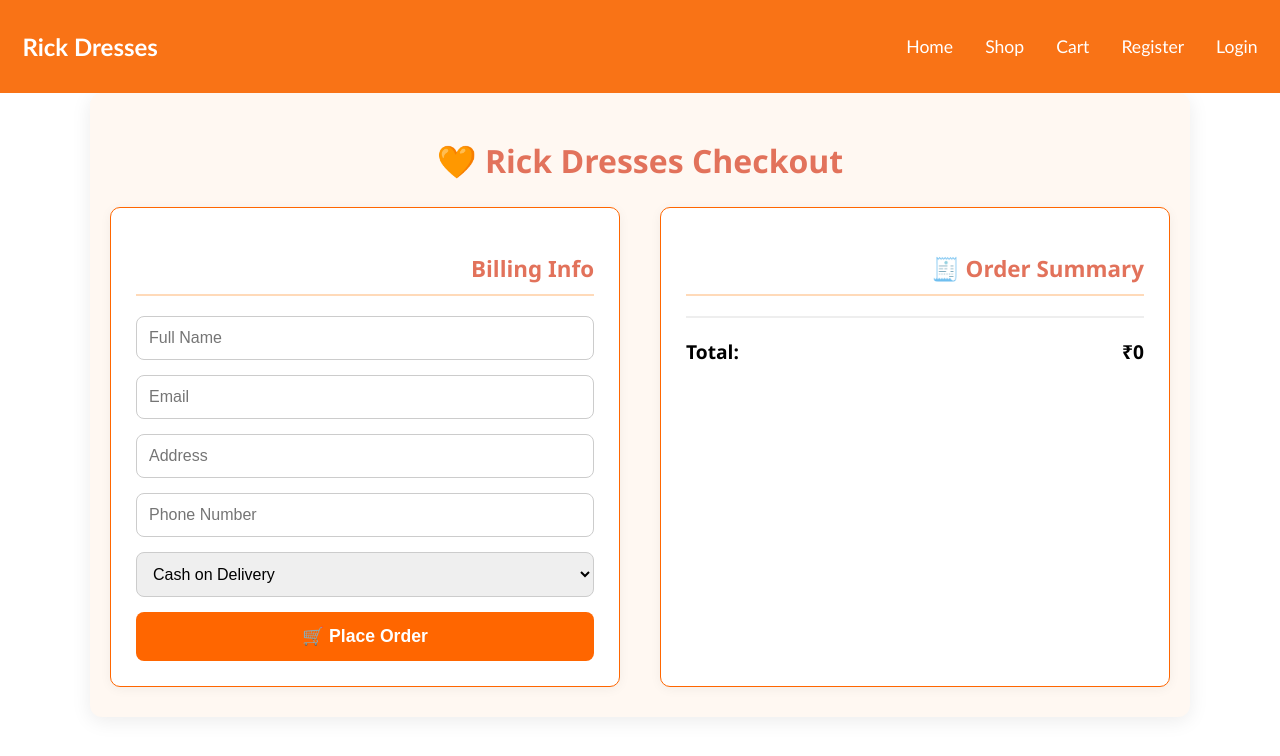
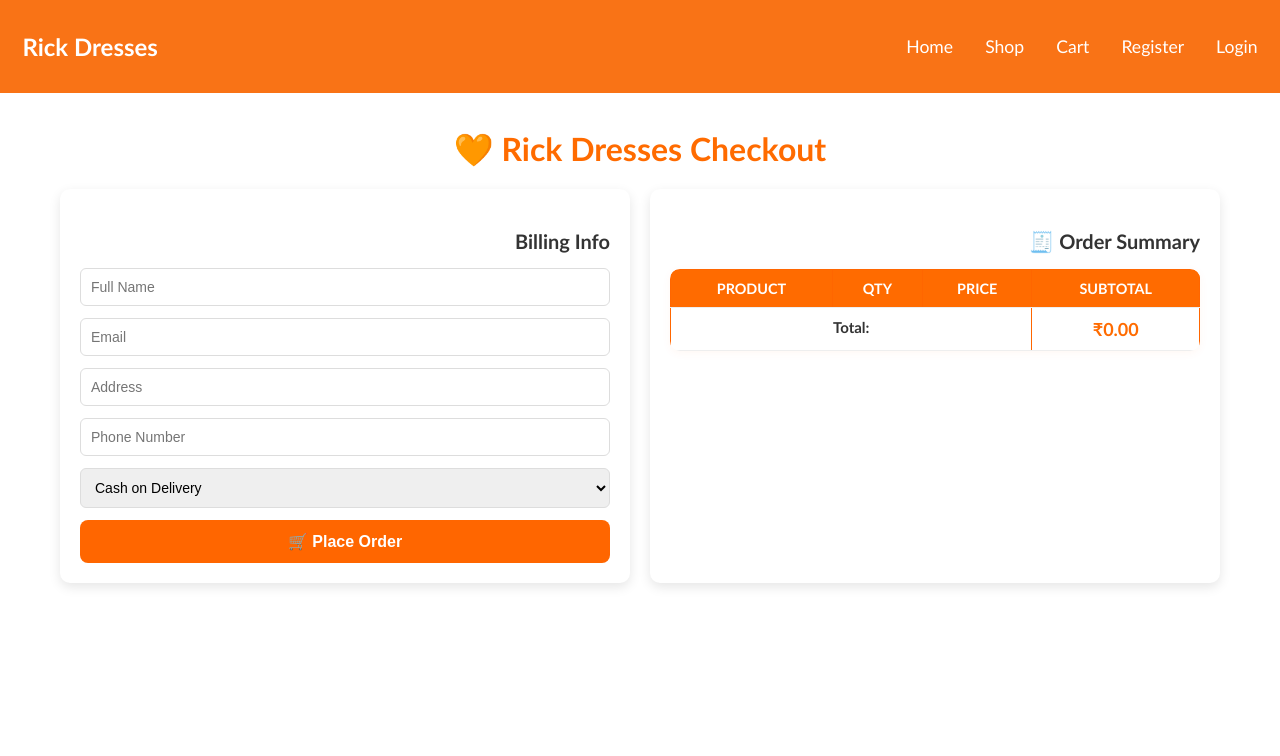
Before and after one commit to rick2k2/rickdresses, a React (Create React App) app: page /checkout in a window 1280 px wide. Shown: the top 756 px of the page. Built offline with nearby package versions, Linux system fonts and the light colour scheme.

Commit message:
updated paymrnt price on frontend

```diff
--- a/src/pages/Checkout.jsx
+++ b/src/pages/Checkout.jsx
@@ -135,20 +135,34 @@ const Checkout = () => {
 
         <div className="checkout-summary">
           <h3>🧾 Order Summary</h3>
-          {cartItems.map((item, idx) => (
-            <div key={idx} className="summary-item">
-              <span>
-                *{item.name} - [₹ {Math.round(item.finalPrice)} ×{" "}
-                {item.quantity}] =
-              </span>
-              <span>₹{item.finalPrice * item.quantity}</span>
-            </div>
-          ))}
-          <hr />
-          <div className="summary-total">
-            <strong>Total:</strong>
-            <strong>₹{total}</strong>
-          </div>
+          <table className="summary-table">
+            <thead>
+              <tr>
+                <th>Product</th>
+                <th>Qty</th>
+                <th>Price</th>
+                <th>Subtotal</th>
+              </tr>
+            </thead>
+            <tbody>
+              {cartItems.map((item, idx) => (
+                <tr key={idx}>
+                  <td>{item.name}</td>
+                  <td>{item.quantity}</td>
+                  <td>₹{Math.round(item.finalPrice)}</td>
+                  <td>₹{(item.finalPrice * item.quantity).toFixed(2)}</td>
+                </tr>
+              ))}
+            </tbody>
+            <tfoot>
+              <tr>
+                <td colSpan="3" className="total-label">
+                  Total:
+                </td>
+                <td className="total-amount">₹{total.toFixed(2)}</td>
+              </tr>
+            </tfoot>
+          </table>
         </div>
       </div>
     </div>
--- a/src/pages/OrderSuccess.jsx
+++ b/src/pages/OrderSuccess.jsx
@@ -13,7 +13,7 @@ const OrderSuccess = () => {
 
   const { items, form } = orderDetails;
 
-  // 🟢 Correct total calculation using finalPrice
+  // 🟢 Total Calculation
   const total = items.reduce(
     (acc, item) => acc + (item.finalPrice || item.price) * item.quantity,
     0
@@ -23,26 +23,58 @@ const OrderSuccess = () => {
     <div className="order_success_container">
       <div className="order_card">
         <h2>🎉 Order Confirmed!</h2>
+        <p className="success-subtitle">
+          Thank you, <strong>{form.name}</strong>! Your order has been placed
+          successfully.
+        </p>
+
+        <div className="customer-info">
           <p>
-          <strong>Name:</strong> {form.name}
+            <strong>📞 Phone:</strong> {form.phone}
           </p>
           <p>
-          <strong>Phone:</strong> {form.phone}
+            <strong>🏠 Address:</strong> {form.address}
           </p>
-        <p>
-          <strong>Address:</strong> {form.address}
-        </p>
+        </div>
 
-        <h3>🛍️ Items:</h3>
+        <h3>🛍️ Order Summary</h3>
+
+        {/* Modern Table for Items */}
+        <div className="table-wrapper">
+          <table className="order-table">
+            <thead>
+              <tr>
+                <th>#</th>
+                <th>Item</th>
+                <th>Price (₹)</th>
+                <th>Qty</th>
+                <th>Subtotal (₹)</th>
+              </tr>
+            </thead>
+            <tbody>
               {items.map((item, i) => (
-          <p key={i}>
-            *{item.name} - [₹ {Math.round(item.finalPrice)}× {item.quantity}] =
-            ₹{(item.finalPrice || item.price) * item.quantity}
-          </p>
+                <tr key={i}>
+                  <td>{i + 1}</td>
+                  <td>{item.name}</td>
+                  <td>{Math.round(item.finalPrice || item.price)}</td>
+                  <td>{item.quantity}</td>
+                  <td>{(item.finalPrice || item.price) * item.quantity}</td>
+                </tr>
               ))}
+            </tbody>
+            <tfoot>
+              <tr>
+                <td colSpan="4" className="total-label">
+                  Total Paid
+                </td>
+                <td className="total-price">₹{total}</td>
+              </tr>
+            </tfoot>
+          </table>
+        </div>
 
-        <h3>Total Paid: ₹{total}</h3>
-
+        {/* Action Buttons */}
+        <div className="order-buttons">
           <button
             className="view_order_history_btn"
             onClick={() => navigate("/order-history")}
@@ -58,6 +90,7 @@ const OrderSuccess = () => {
           </button>
         </div>
       </div>
+    </div>
   );
 };
 
--- a/src/styles/Checkout.css
+++ b/src/styles/Checkout.css
@@ -1,115 +1,121 @@
 .checkout-container {
-  max-width: 1100px;
-  margin: 0 auto;
-  padding: 30px 20px;
-  font-family: "Segoe UI", sans-serif;
-  color: #333;
-  background-color: #fff8f2;
-  border-radius: 12px;
-  box-shadow: 0 4px 20px rgba(0, 0, 0, 0.08);
+  padding: 20px;
+  max-width: 1200px;
+  margin: auto;
+  font-family: "Gill Sans", "Gill Sans MT", Calibri, "Trebuchet MS", sans-serif;
 }
 
 .checkout-container h2 {
   text-align: center;
-  margin-bottom: 25px;
-  color: #e2725b;
-  font-size: 2rem;
-  font-weight: bold;
+  color: #ff6b00;
+  margin-bottom: 20px;
 }
 
 .checkout-wrapper {
   display: flex;
-  gap: 40px;
-  justify-content: space-between;
+  gap: 20px;
   flex-wrap: wrap;
 }
 
-.checkout-form,
-.checkout-summary {
+.checkout-form {
   flex: 1;
   min-width: 300px;
-  padding: 25px;
+  padding: 20px;
   background: #fff;
   border-radius: 10px;
-  box-shadow: 0 2px 12px rgba(0, 0, 0, 0.05);
-  border: 1px solid #ff6600;
+  box-shadow: 0px 4px 12px rgba(0, 0, 0, 0.1);
 }
 
-.checkout-form h3,
-.checkout-summary h3 {
-  margin-bottom: 20px;
-  font-size: 1.4rem;
-  color: #e2725b;
-  border-bottom: 2px solid #ffdab9;
-  padding-bottom: 10px;
+.checkout-form h3 {
+  margin-bottom: 15px;
+  color: #333;
 }
 
 .checkout-form input,
 .checkout-form select {
   width: 100%;
-  padding: 12px;
-  margin-bottom: 15px;
-  border: 1px solid #ccc;
-  border-radius: 8px;
-  font-size: 1rem;
-  transition: border-color 0.3s ease;
-}
-
-.checkout-form input:focus,
-.checkout-form select:focus {
-  outline: none;
-  border-color: #ff7f50;
+  padding: 10px;
+  margin-bottom: 12px;
+  border-radius: 6px;
+  border: 1px solid #ddd;
+  font-size: 14px;
 }
 
 .checkout-form button {
   width: 100%;
-  padding: 14px;
-  background-color: #e2725b;
-  color: white;
+  padding: 12px;
+  font-size: 16px;
+  background: #ff6b00;
+  color: #fff;
   border: none;
   border-radius: 8px;
-  font-size: 1.1rem;
-  font-weight: bold;
   cursor: pointer;
-  transition: background 0.3s ease;
+  transition: 0.3s;
 }
 
 .checkout-form button:hover {
-  background-color: #d85b47;
+  background: #e85c00;
 }
 
-.checkout-summary .summary-item {
-  display: flex;
-  justify-content: space-between;
-  margin-bottom: 12px;
-  font-size: 1rem;
+/* Order Summary */
+.checkout-summary {
+  flex: 1;
+  min-width: 320px;
+  padding: 20px;
+  background: #fff;
+  border-radius: 10px;
+  box-shadow: 0px 4px 12px rgba(0, 0, 0, 0.1);
 }
 
-.checkout-summary hr {
-  margin: 20px 0;
-  border: 1px solid #eee;
+.checkout-summary h3 {
+  margin-bottom: 15px;
+  color: #333;
+  font-weight: bold;
 }
 
-.summary-total {
-  display: flex;
-  justify-content: space-between;
-  font-size: 1.2rem;
-  font-weight: bold;
-  color: #000;
+.summary-table {
+  width: 100%;
+  border-collapse: collapse;
 }
 
-/* Mobile Responsive */
+.summary-table th,
+.summary-table td {
+  padding: 10px;
+  text-align: center;
+  border-bottom: 1px solid #eee;
+}
+
+.summary-table th {
+  background: #ff6b00;
+  color: #fff;
+  font-weight: bold;
+  text-transform: uppercase;
+}
+
+.summary-table tr:hover {
+  background-color: #f9f9f9;
+}
+
+.total-label {
+  text-align: right;
+  font-weight: bold;
+  color: #333;
+}
+
+.total-amount {
+  font-weight: bold;
+  color: #ff6b00;
+  font-size: 18px;
+}
+
 @media (max-width: 768px) {
   .checkout-wrapper {
     flex-direction: column;
   }
 
-  .checkout-form,
-  .checkout-summary {
-    padding: 20px;
-  }
-
-  .checkout-container h2 {
-    font-size: 1.6rem;
+  .summary-table th,
+  .summary-table td {
+    font-size: 13px;
+    padding: 8px;
   }
 }
--- a/src/styles/OrderSuccess.css
+++ b/src/styles/OrderSuccess.css
@@ -1,76 +1,143 @@
 .order_success_container {
-  height: 100vh;
   display: flex;
   justify-content: center;
-  align-items: center;
-  background: white;
+  padding: 40px 15px;
+  background-color: #f8f9fc;
   font-family: "Gill Sans", "Gill Sans MT", Calibri, "Trebuchet MS", sans-serif;
-  flex-direction: column;
 }
 
 .order_card {
+  background: #fff;
+  padding: 25px;
+  border-radius: 14px;
+  box-shadow: 0 4px 15px rgba(0, 0, 0, 0.12);
+  max-width: 750px;
+  width: 100%;
   text-align: center;
-  background: linear-gradient(250deg, #ff660088, white);
-  padding: 50px 40px;
-  border-radius: 16px;
-  box-shadow: 0 10px 30px rgba(255, 120, 0, 0.15);
-  animation: pop 0.4s ease;
+  border: 2px solid #ff6600;
 }
 
 .order_card h2 {
   color: #ff6600;
-  font-size: 24px;
   margin-bottom: 10px;
 }
 
-.order_card p {
-  color: #333;
-  font-size: 16px;
+.success-subtitle {
+  font-size: 15px;
+  color: #555;
   margin-bottom: 20px;
 }
-.order_card h3 {
+
+.customer-info {
+  background: #fff7f0;
+  border: 1px solid #ffcc99;
+  padding: 10px 15px;
+  border-radius: 8px;
+  margin-bottom: 25px;
   text-align: left;
 }
 
+.customer-info p {
+  margin: 5px 0;
+  font-size: 14px;
+  color: #333;
+}
+
+/* Table Styling */
+.table-wrapper {
+  overflow-x: auto;
+  margin-top: 15px;
+  border-radius: 10px;
+}
+
+.order-table {
+  width: 100%;
+  border-collapse: collapse;
+  background-color: #fff;
+}
+
+.order-table thead {
+  background-color: #ff6600;
+  color: #fff;
+}
+
+.order-table th,
+.order-table td {
+  padding: 12px 10px;
+  text-align: center;
+  border-bottom: 1px solid #e6e6e6;
+}
+
+.order-table tbody tr:hover {
+  background-color: #fff7f0;
+  transition: 0.2s;
+}
+
+.total-label {
+  text-align: right;
+  font-weight: bold;
+  padding-right: 10px;
+}
+
+.total-price {
+  font-weight: bold;
+  color: #ff6600;
+}
+
+/* Buttons */
+.order-buttons {
+  display: flex;
+  justify-content: center;
+  gap: 15px;
+  margin-top: 25px;
+}
+
+.view_order_history_btn,
+.order_history_payment_btn {
+  padding: 10px 18px;
+  font-size: 15px;
+  border-radius: 8px;
+  border: none;
+  cursor: pointer;
+  transition: 0.3s;
+}
+
 .view_order_history_btn {
-  background: #ff6600;
+  background-color: #ff6600;
   color: white;
-  padding: 10px 15px;
-  font-size: 1rem;
-  cursor: pointer;
-  border: none;
-  border-radius: 50px;
-  box-shadow: 5px 12px 30px rgba(48, 47, 47, 0.2);
-  transition: 0.3s ease-in-out;
-  font-family: "Gill Sans", "Gill Sans MT", Calibri, "Trebuchet MS", sans-serif;
-  margin-top: 40px;
 }
 
 .view_order_history_btn:hover {
-  transform: scale(1.05);
-}
-.order_history_payment_btn {
-  background: #790494;
-  color: white;
-  padding: 10px 15px;
-  font-size: 1rem;
-  cursor: pointer;
-  border: none;
-  border-radius: 50px;
-  box-shadow: 5px 12px 30px rgba(48, 47, 47, 0.2);
-  transition: 0.3s ease-in-out;
-  font-family: "Gill Sans", "Gill Sans MT", Calibri, "Trebuchet MS", sans-serif;
-  margin-top: 40px;
-  margin-left: 20px;
+  background-color: #e05500;
 }
 
-@keyframes pop {
-  from {
-    opacity: 0;
-    transform: scale(0.8);
+.order_history_payment_btn {
+  background-color: #0077ff;
+  color: white;
+}
+
+.order_history_payment_btn:hover {
+  background-color: #005ad1;
+}
+
+/* Responsive */
+@media (max-width: 600px) {
+  .order_card {
+    padding: 15px;
   }
-  to {
-    opacity: 1;
-    transform: scale(1);
+
+  .order-table th,
+  .order-table td {
+    padding: 8px;
+    font-size: 13px;
+  }
+
+  .order-buttons {
+    flex-direction: column;
+  }
+
+  .view_order_history_btn,
+  .order_history_payment_btn {
+    width: 100%;
   }
 }
```
Also changed, not shown: src/admin/AdminCreatePost.js (+33 -11 lines), src/styles/AdminCreatePost.css (+112 -28 lines). Lines whose indentation alone changed are shown as unchanged.
